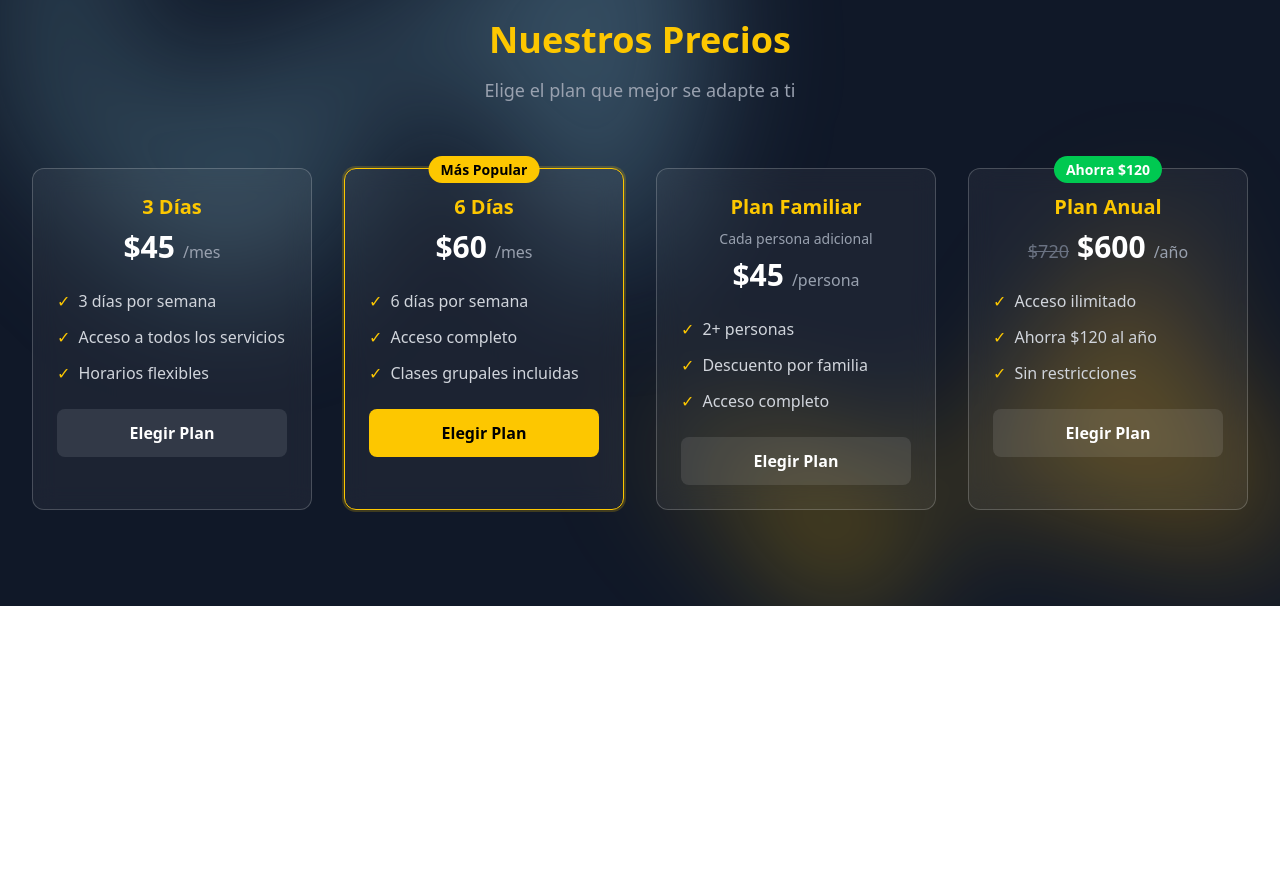
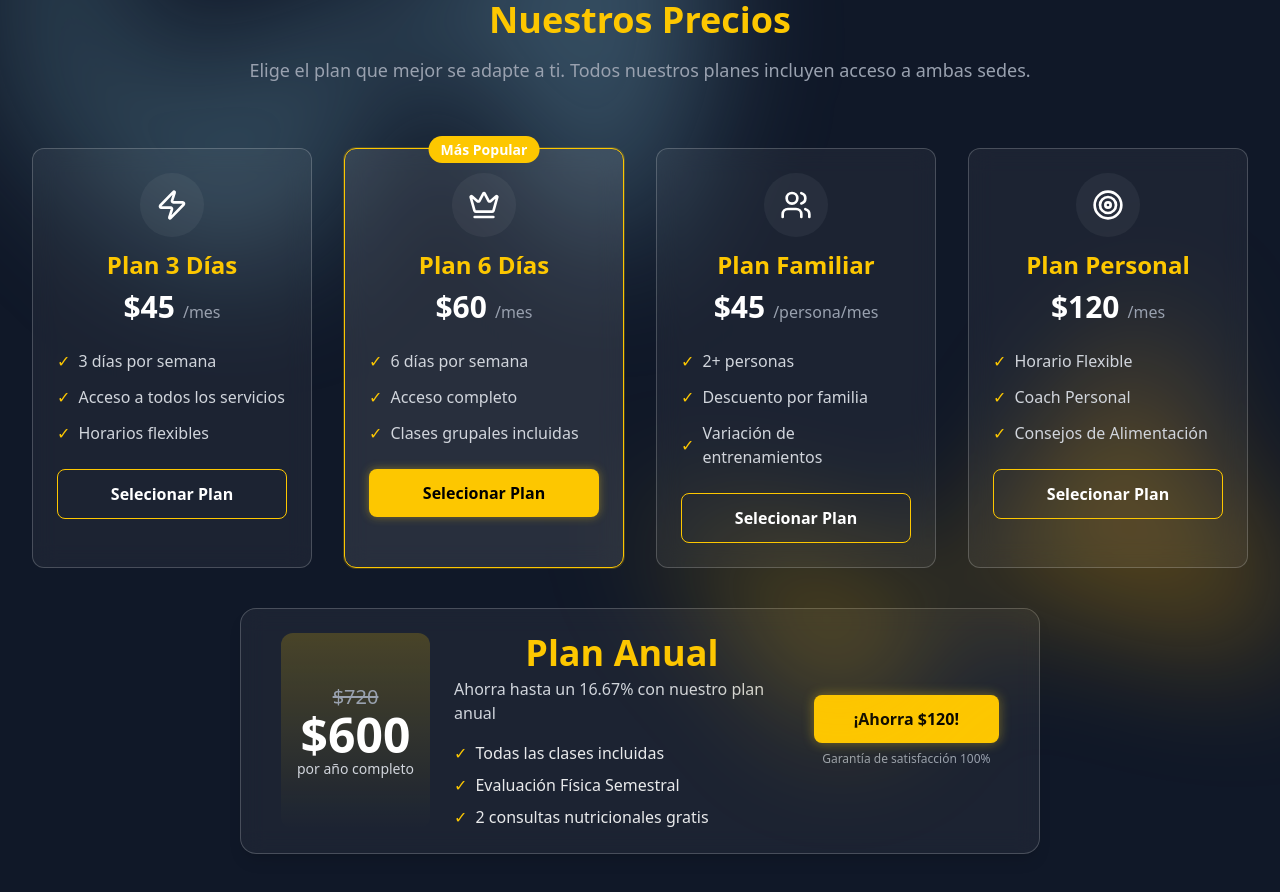
Before and after one commit to luis-alvarezf10/pow-page, a React (Vite) app: page / in a window 1280 px wide. Shown: the part 1740-2632 px from the top of the page. Before the commit the page ends 2346 px from the top, so only its background shows below. Built offline with nearby package versions, Linux system fonts and the light colour scheme.

Commit message:
puesto un nuevo card de plan anual

```diff
--- a/package.json
+++ b/package.json
@@ -11,6 +11,7 @@
   },
   "dependencies": {
     "@tailwindcss/vite": "^4.1.11",
+    "lucide-react": "^0.539.0",
     "react": "^19.1.1",
     "react-dom": "^19.1.1",
     "react-icons": "^5.5.0",
--- a/src/components/Header.jsx
+++ b/src/components/Header.jsx
@@ -57,7 +57,7 @@ export default function Header() {
               <button
                 key={section.id}
                 onClick={() => scrollToSection(section.id)}
-                className={`text-sm font-medium transition-colors ${
+                className={`text-sm font-medium transition-colors cursor-pointer ${
                   activeSection === section.id
                     ? 'text-yellow-400'
                     : 'text-gray-300 hover:text-white'
--- a/src/sections/PricingSection.jsx
+++ b/src/sections/PricingSection.jsx
@@ -1,38 +1,41 @@
+import { Zap, Users, Target, Crown } from 'lucide-react';
+
 export default function PricingSection() {
   const plans = [
     {
-      name: '3 Días',
+      name: 'Plan 3 Días',
       price: '$45',
       period: '/mes',
+      icon: Zap,
       features: ['3 días por semana', 'Acceso a todos los servicios', 'Horarios flexibles']
     },
     {
-      name: '6 Días',
+      name: 'Plan 6 Días',
       price: '$60',
       period: '/mes',
+      icon: Crown,
       features: ['6 días por semana', 'Acceso completo', 'Clases grupales incluidas'],
       popular: true
     },
     {
       name: 'Plan Familiar',
       price: '$45',
-      period: '/persona',
-      features: ['2+ personas', 'Descuento por familia', 'Acceso completo'],
-      subtitle: 'Cada persona adicional'
+      period: '/persona/mes',
+      icon: Users,
+      features: ['2+ personas', 'Descuento por familia', 'Variación de entrenamientos'],
     },
     {
-      name: 'Plan Anual',
-      price: '$600',
-      period: '/año',
-      features: ['Acceso ilimitado', 'Ahorra $120 al año', 'Sin restricciones'],
-      highlight: 'Ahorra $120',
-      originalPrice: '$720'
+      name: 'Plan Personal',
+      price: '$120',
+      period: '/mes',
+      icon: Target,
+      features: ['Horario Flexible', 'Coach Personal', 'Consejos de Alimentación'],
     }
   ];
 
   return (
     <section id="pricing" className="relative bg-gray-900 py-24 overflow-hidden">
-      <div aria-hidden="true" className="absolute inset-x-0 -top-40 transform-gpu overflow-hidden blur-3xl sm:-top-80">
+      <div aria-hidden="true" className="absolute inset-x-0 -top-40 transform-gpu overflow-hidden blur-3xl sm:-top-80 pointer-events-none">
         <div
           style={{clipPath: "polygon(74.1% 44.1%, 100% 61.6%, 97.5% 26.9%, 85.5% 0.1%, 80.7% 2%, 72.5% 32.5%, 60.2% 62.4%, 52.4% 68.1%, 47.5% 58.3%, 45.2% 34.5%, 27.5% 76.7%, 0.1% 64.9%, 17.9% 100%, 27.6% 76.8%, 76.1% 97.7%, 74.1% 44.1%)"}}
           className="relative left-1/2 aspect-[1155/678] w-[36.125rem] -translate-x-1/2 rotate-[30deg] bg-gradient-to-tr from-[#5d8d99] to-[#9addff] opacity-30 sm:left-[calc(50%-30rem)] sm:w-[72.1875rem]"
@@ -42,42 +45,31 @@ export default function PricingSection() {
       <div className="mx-auto max-w-7xl px-6 lg:px-8 relative z-20">
         <div className="text-center mb-16">
           <h2 className="text-4xl font-bold text-yellow-400 mb-4">Nuestros Precios</h2>
-          <p className="text-gray-400 text-lg">Elige el plan que mejor se adapte a ti</p>
+          <p className="text-gray-400 text-lg">Elige el plan que mejor se adapte a ti. Todos nuestros planes incluyen acceso a ambas sedes.</p>
         </div>
 
         <div className="grid grid-cols-1 md:grid-cols-2 lg:grid-cols-4 gap-8">
           {plans.map((plan, index) => (
             <div
               key={index}
-              className={`bg-white/5 backdrop-blur-md border rounded-xl p-6 relative ${
-                plan.popular ? 'border-yellow-400 ring-2 ring-yellow-400/20' : 'border-white/20'
+              className={`backdrop-blur-md border rounded-xl p-6 relative ${
+                plan.popular ? 'bg-white/10 border-yellow-400 ring-1 ring-yellow-400/20 ' : 'bg-white/5 border-white/20'
               }`}
             >
               {plan.popular && (
                 <div className="absolute -top-3 left-1/2 transform -translate-x-1/2">
-                  <span className="bg-yellow-400 text-black px-3 py-1 rounded-full text-sm font-semibold">
+                  <span className="bg-yellow-400 text-white px-3 py-1 rounded-full text-sm font-semibold">
                     Más Popular
                   </span>
                 </div>
               )}
 
-              {plan.highlight && (
-                <div className="absolute -top-3 left-1/2 transform -translate-x-1/2">
-                  <span className="bg-green-500 text-white px-3 py-1 rounded-full text-sm font-semibold">
-                    {plan.highlight}
-                  </span>
+              <div className="text-center mb-6">
+                <div className="bg-white/5 w-16 h-16 flex justify-center items-center rounded-full mx-auto mb-3">
+                  <plan.icon className="w-8 h-8 text-white" />
                 </div>
-              )}
-
-              <div className="text-center mb-6">
-                <h3 className="text-xl font-semibold text-yellow-400 mb-2">{plan.name}</h3>
-                {plan.subtitle && (
-                  <p className="text-gray-400 text-sm mb-2">{plan.subtitle}</p>
-                )}
+                <h3 className="text-2xl font-semibold text-yellow-400 mb-2">{plan.name}</h3>
                 <div className="flex items-baseline justify-center gap-2">
-                  {plan.originalPrice && (
-                    <span className="text-gray-500 line-through text-lg">{plan.originalPrice}</span>
-                  )}
                   <span className="text-3xl font-bold text-white">{plan.price}</span>
                   <span className="text-gray-400">{plan.period}</span>
                 </div>
@@ -92,18 +84,50 @@ export default function PricingSection() {
                 ))}
               </ul>
 
-              <button className={`w-full py-3 rounded-lg font-semibold transition-colors ${
+              <button className={`w-full py-3 rounded-lg font-semibold transition-colors cursor-pointer ${
                 plan.popular
-                  ? 'bg-yellow-400 text-black hover:bg-yellow-300'
-                  : 'bg-white/10 text-white hover:bg-white/20'
+                  ? 'bg-yellow-400 text-black hover:bg-yellow-300 shadow-[0_0_10px_rgba(250,204,21,0.4)]'
+                  : 'bg-transparent text-white hover:bg-white/5 border border-yellow-400'
               }`}>
-                Elegir Plan
+                Selecionar Plan
               </button>
             </div>
           ))}
         </div>
       </div>
-      <div aria-hidden="true" className="absolute inset-x-0 top-200 transform-gpu overflow-hidden blur-3xl sm:top-10 z-10">
+      <div className="px-6">
+        <div className="flex flex-col md:flex-row bg-white/5 backdrop-blur-md border border-white/20 rounded-2xl shadow-lg p-6 gap-6 w-full md:w-200 mx-auto my-10 px-10 z-20">
+          {/* Precio */}
+          <div className="flex flex-col items-center justify-center bg-gradient-to-b from-yellow-400/20 to-transparent rounded-xl p-4 min-w-[120px]">
+            <span className="text-xl text-gray-400 line-through">$720</span>
+            <span className="text-5xl font-bold text-white">$600</span>
+            <span className="text-sm text-gray-300">por año completo</span>
+          </div>
+
+          {/* Descripción */}
+          <div className="flex-1 ">
+            <h3 className="text-4xl font-bold text-yellow-400 mb-1 text-center">Plan Anual</h3>
+            <span className="block text-md text-gray-300 mb-4">
+              Ahorra hasta un 16.67% con nuestro plan anual
+            </span>
+            <ul className="space-y-2 text-white/90 list-disc list-inside list-none text-md">
+              <li><span className="text-yellow-400 mr-2">✓</span>Todas las clases incluidas</li>
+              <li><span className="text-yellow-400 mr-2">✓</span>Evaluación Física Semestral</li>
+              <li><span className="text-yellow-400 mr-2">✓</span>2 consultas nutricionales gratis</li>
+            </ul>
+          </div>
+
+          {/* Acción */}
+          <div className="flex flex-col items-center justify-center gap-2">
+            <button className="bg-yellow-400 w-full hover:bg-yellow-300 text-black font-semibold py-3 px-10 rounded-lg shadow-[0_0_12px_rgba(250,204,21,0.4)] transition cursor-pointer relative z-10">
+              ¡Ahorra $120!
+            </button>
+            <span className="text-xs text-gray-400">Garantía de satisfacción 100%</span>
+          </div>
+        </div>
+      </div>
+
+      <div aria-hidden="true" className="absolute inset-x-0 top-300 transform-gpu overflow-hidden blur-3xl sm:top-40 z-10 pointer-events-none">
         <div style={{clipPath: "polygon(74.1% 44.1%, 100% 61.6%, 97.5% 26.9%, 85.5% 0.1%, 80.7% 2%, 72.5% 32.5%, 60.2% 62.4%, 52.4% 68.1%, 47.5% 58.3%, 45.2% 34.5%, 27.5% 76.7%, 0.1% 64.9%, 17.9% 100%, 27.6% 76.8%, 76.1% 97.7%, 74.1% 44.1%)"}} className="relative left-[calc(50%+3rem)] aspect-[1155/678] w-[36.125rem] -translate-x-1/2 bg-gradient-to-tr from-yellow-400 to-orange-400 opacity-30 sm:left-[calc(50%+36rem)] sm:w-[72.1875rem]"></div>
       </div>
     </section>
--- a/src/sections/ServicesSection.jsx
+++ b/src/sections/ServicesSection.jsx
@@ -36,7 +36,7 @@ export default function ServicesSection() {
     {
       title: 'Running',
       description: 'Plan de entrenamiento de running, sesiones cada 2 dias a la semana con la mejor planificación',
-      image: 'https://www.feda.net/wp-content/uploads/2017/08/entrenamiento-fuerza-corredores.jpg',
+      image: 'https://www.shape.com/thmb/XhaeY6hfYXOUEmpvxZKjOi_-H5A=/1500x0/filters:no_upscale():max_bytes(150000):strip_icc()/running-longer-or-faster-31e97070bda14ffc8afdea52094504c7.jpg',
       availability: 'Gratuito'
     },
     {
@@ -63,8 +63,8 @@ export default function ServicesSection() {
     <section id="services" className="bg-gray-800 py-24">
       <div className="mx-auto max-w-7xl px-6 lg:px-8">
         <div className="flex flex-col justify-center items-center text-center mb-16">
-          <h2 className="text-6xl font-bold text-yellow-400 mb-4">Nuestros Servicios</h2>
-          <p className="text-gray-400 text-lg mx-auto">
+          <h2 className="text-4xl font-bold text-yellow-400 mb-4">Nuestros Servicios</h2>
+          <p className="text-gray-400 text-lg">
             Ofrecemos una amplia gama de servicios diseñados para ayudarte a alcanzar tus objetivos fitness, sin importar tu nivel actual o tus metas específicas.
           </p>
         </div>
```
Also changed, not shown: src/components/StartButton.jsx (+6 -2 lines), 1 other file (tests, documents, lock files or other folders).
